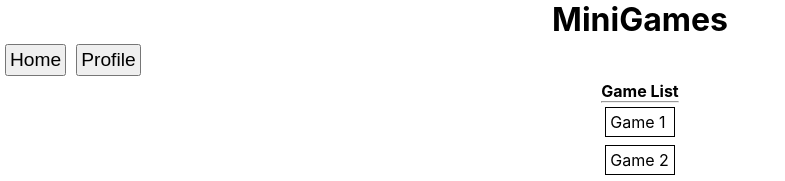
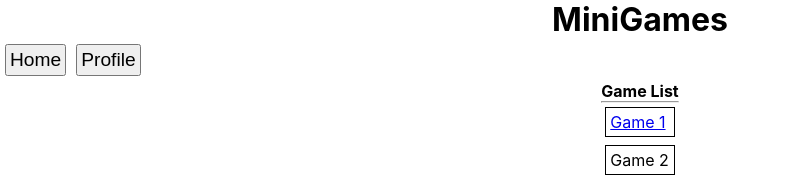
Before and after one commit to dylant135/minigames, a React (Create React App) app: page / in a window 1280 px wide. Shown: the top 181 px of the page, without its empty margins (0-785 px from the left). Built offline with nearby package versions, Linux system fonts and the light colour scheme.

Commit message:
working on gameList

```diff
--- a/src/App.tsx
+++ b/src/App.tsx
@@ -1,16 +1,19 @@
-import React from 'react';
+import React, { useState } from 'react';
 import './App.css';
 import Navbar from './components/Navbar';
 import { Route, Routes } from 'react-router-dom'
 import Home from './pages/home/Home';
+import Game from './pages/game/Game';
 
 function App() {
+  const [gamesList, setGamesList] = useState<string[]>(['numberMemory'])
   return (
     <div className="App">
       <h1 className='center'>MiniGames</h1>
       <Navbar />
       <Routes>
-        <Route path='/' element={<Home />} />
+        <Route path='/' element={<Home gamesList={gamesList} />} />
+        <Route path='/game' element={<Game />} />
       </Routes>
     </div>
   );
--- a/src/components/GameList.tsx
+++ b/src/components/GameList.tsx
@@ -1,11 +1,12 @@
-import React from "react";
+import React, { useState } from "react";
+import { Link } from 'react-router-dom'
 
 export default function GameList() {
     return (
         <ul className="gameList">
             <li><strong>Game List</strong></li>
             <hr></hr>
-            <li className="gameItem">Game 1</li>
+            <Link to=''><li className="gameItem">Game 1</li></Link>
             <li className="gameItem">Game 2</li>
             <li className="gameItem">Game 3</li>
             <li className="gameItem">Game 4</li>
--- /dev/null
+++ b/src/pages/game/Game.tsx
@@ -0,0 +1,9 @@
+import React from "react";
+
+export default function Game() {
+    return (
+        <div className="game">
+
+        </div>
+    )
+}
```
Also changed, not shown: src/components/GameListContext.tsx (added, +10 -0 lines), src/games/numberMemory/NumberMemory.tsx (added, +9 -0 lines).
